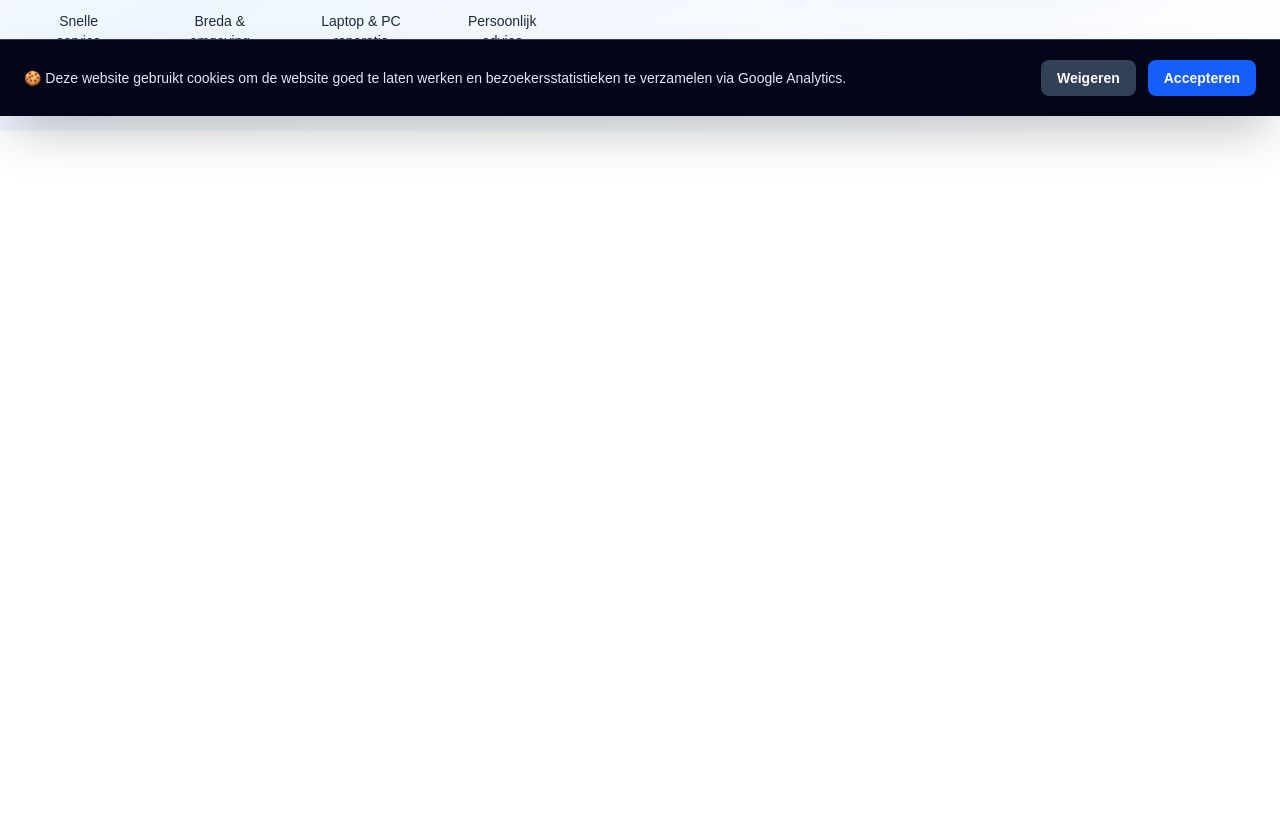
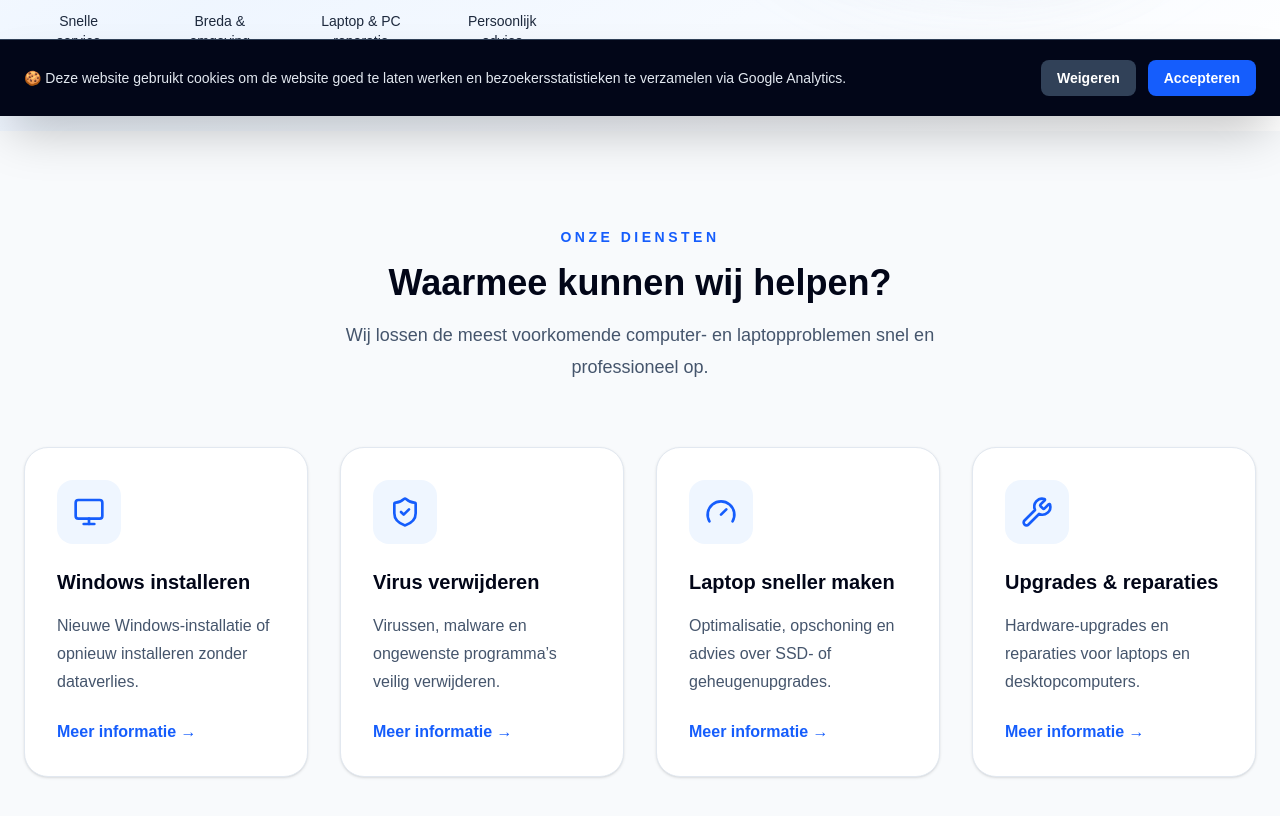
Before and after one commit to amritsolutions/amr-it-solutions, a Next.js app: page /computerreparatie in a window 1280 px wide. Shown: the part 684-1500 px from the top of the page. Before the commit the page ends 815 px from the top, so only its background shows below. Built offline with nearby package versions, Linux system fonts and the light colour scheme.

Commit message:
Computerreparatie hero layout verbeterd

```diff
--- a/app/computerreparatie/page.tsx
+++ b/app/computerreparatie/page.tsx
@@ -1,4 +1,5 @@
 import ComputerHero from "@/components/ComputerHero";
+import ComputerServices from "@/components/ComputerServices";
 
 export const metadata = {
   title: "Computerreparatie Breda | Laptop & PC Reparatie | AMR IT Solutions",
@@ -10,6 +11,7 @@ export default function ComputerReparatiePage() {
   return (
     <main className="min-h-screen bg-white">
       <ComputerHero />
+      <ComputerServices />
     </main>
   );
 }
--- /dev/null
+++ b/components/ComputerServices.tsx
@@ -0,0 +1,74 @@
+import { Monitor, ShieldCheck, Gauge, Wrench } from "lucide-react";
+
+const services = [
+  {
+    Icon: Monitor,
+    title: "Windows installeren",
+    text: "Nieuwe Windows-installatie of opnieuw installeren zonder dataverlies.",
+  },
+  {
+    Icon: ShieldCheck,
+    title: "Virus verwijderen",
+    text: "Virussen, malware en ongewenste programma’s veilig verwijderen.",
+  },
+  {
+    Icon: Gauge,
+    title: "Laptop sneller maken",
+    text: "Optimalisatie, opschoning en advies over SSD- of geheugenupgrades.",
+  },
+  {
+    Icon: Wrench,
+    title: "Upgrades & reparaties",
+    text: "Hardware-upgrades en reparaties voor laptops en desktopcomputers.",
+  },
+];
+
+export default function ComputerServices() {
+  return (
+    <section className="bg-slate-50 py-24">
+      <div className="mx-auto max-w-7xl px-6">
+        <div className="text-center">
+          <p className="text-sm font-bold uppercase tracking-[0.25em] text-blue-600">
+            Onze diensten
+          </p>
+
+          <h2 className="mt-4 text-4xl font-extrabold text-slate-950">
+            Waarmee kunnen wij helpen?
+          </h2>
+
+          <p className="mx-auto mt-4 max-w-2xl text-lg leading-8 text-slate-600">
+            Wij lossen de meest voorkomende computer- en laptopproblemen snel en professioneel op.
+          </p>
+        </div>
+
+        <div className="mt-16 grid gap-8 md:grid-cols-2 lg:grid-cols-4">
+          {services.map(({ Icon, title, text }) => (
+            <div
+              key={title}
+              className="group rounded-3xl border border-slate-200 bg-white p-8 shadow-sm transition-all duration-300 hover:-translate-y-2 hover:shadow-2xl"
+            >
+              <div className="flex h-16 w-16 items-center justify-center rounded-2xl bg-blue-50 transition group-hover:bg-blue-600">
+                <Icon className="h-8 w-8 text-blue-600 transition group-hover:text-white" />
+              </div>
+
+              <h3 className="mt-6 text-xl font-bold text-slate-950">
+                {title}
+              </h3>
+
+              <p className="mt-4 leading-7 text-slate-600">
+                {text}
+              </p>
+
+              <a
+                href="/#contact"
+                className="mt-6 inline-block font-semibold text-blue-600 hover:text-blue-700"
+              >
+                Meer informatie →
+              </a>
+            </div>
+          ))}
+        </div>
+      </div>
+    </section>
+  );
+}
```
